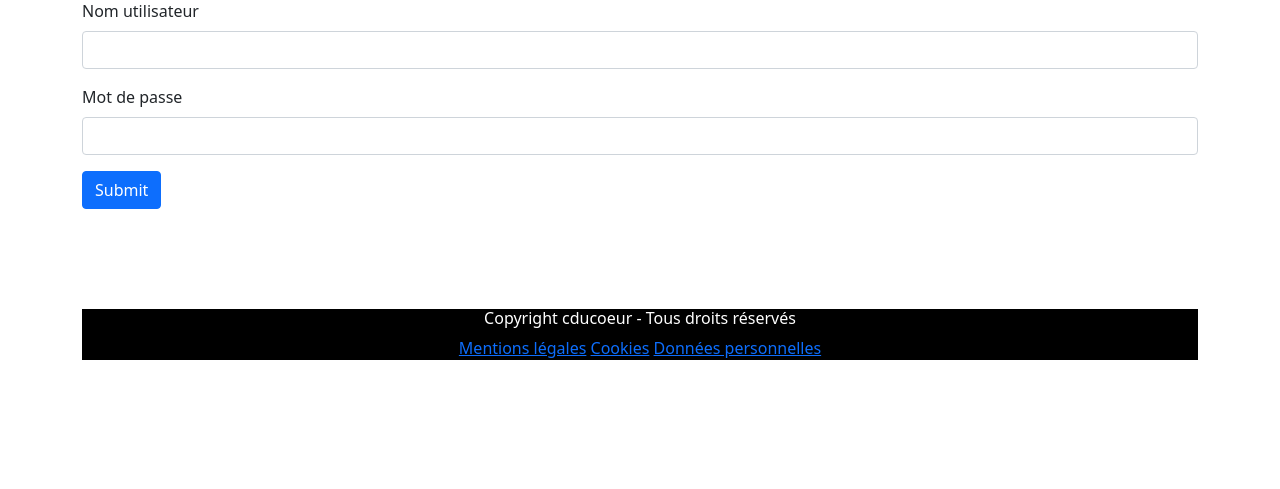
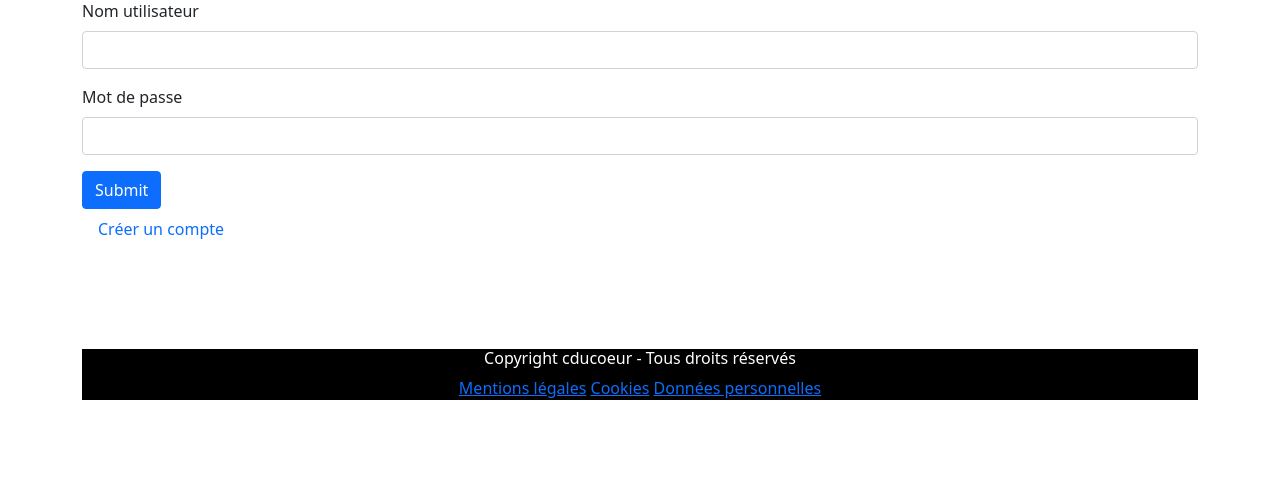
Before and after one commit to Leykh/formation, a PHP site: page /index.php?action=login in a window 1280 px wide. Shown: the part 137-626 px from the top of the page. Run offline with PHP 8.4, Linux system fonts and the light colour scheme.

Commit message:
ajout lien dans le login

```diff
--- a/vue/login.view.php
+++ b/vue/login.view.php
@@ -18,6 +18,7 @@ ob_start();
         </div>
         <button type="submit" class="btn btn-primary">Submit</button>
     </form>
+    <div><a class="nav-link" href="index.php?action=creer-abonne">Créer un compte</a></div>
 <?php
 $content = ob_get_clean();
 $titre = "Se logger";
```
